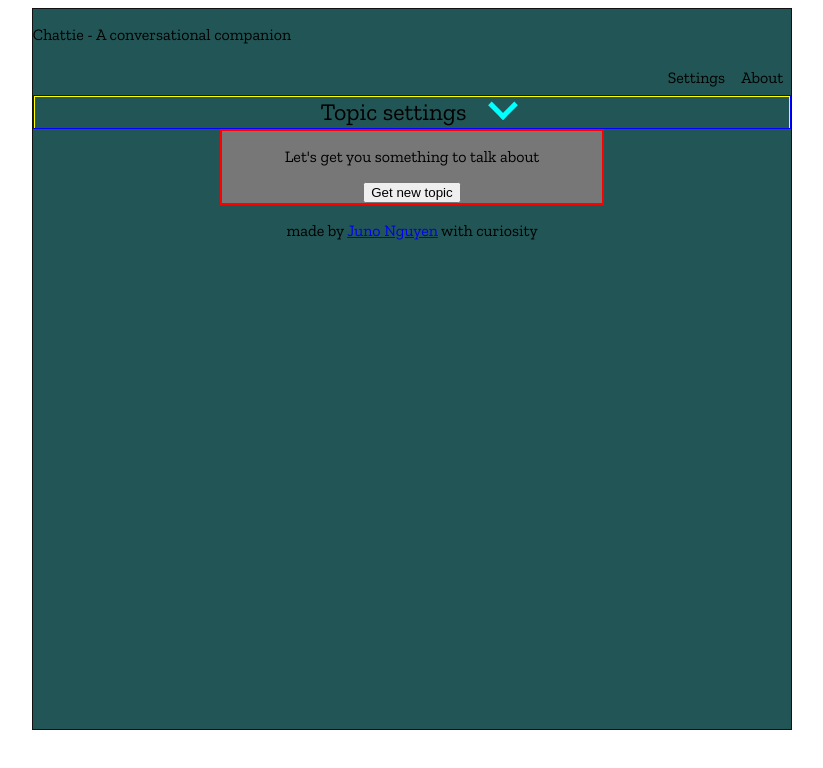
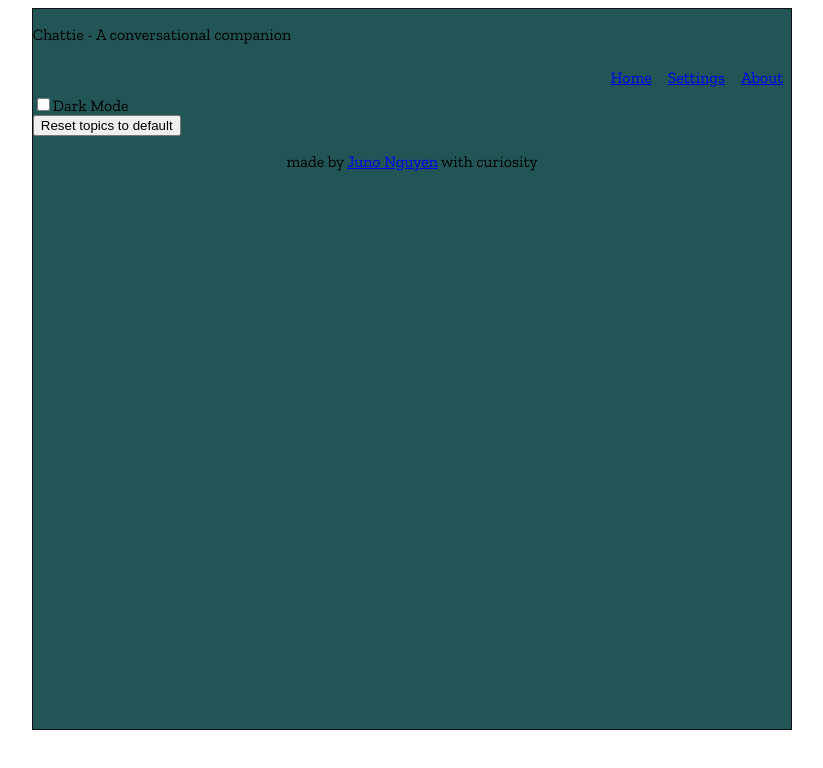
Before and after one commit to JunoNgx/chattie, a Vue app: page /settings in a window 1280 px wide. Shown: the top 768 px of the page, without its empty margins (228-1051 px from the left). Built offline with nearby package versions, Linux system fonts and the light colour scheme.

Commit message:
Setup vueX and router

```diff
--- a/package.json
+++ b/package.json
@@ -11,14 +11,18 @@
     "core-js": "^3.6.5",
     "sass": "^1.45.0",
     "sass-loader": "^10.2.0",
-    "vue": "^3.0.0"
+    "vue": "^3.0.0",
+    "vue-router": "^4.0.0-0",
+    "vuex": "^4.0.0-0"
   },
   "devDependencies": {
     "@typescript-eslint/eslint-plugin": "^4.18.0",
     "@typescript-eslint/parser": "^4.18.0",
     "@vue/cli-plugin-babel": "~4.5.0",
     "@vue/cli-plugin-eslint": "~4.5.0",
+    "@vue/cli-plugin-router": "~4.5.0",
     "@vue/cli-plugin-typescript": "~4.5.0",
+    "@vue/cli-plugin-vuex": "~4.5.0",
     "@vue/cli-service": "~4.5.0",
     "@vue/compiler-sfc": "^3.0.0",
     "@vue/eslint-config-typescript": "^7.0.0",
--- a/src/App.vue
+++ b/src/App.vue
@@ -1,17 +1,22 @@
 <script lang="ts">
-    import { defineComponent } from 'vue'
-    import Home from "./components/Home.vue"
+    import { defineComponent } from "vue"
+    import Header from "./components/Header.vue"
+    import Footer from "./components/Footer.vue"
 
-    export default defineComponent({
+    export default defineComponent ({
         name: "App",
         components: {
-            Home
+            Header,
+            Footer
         }
     })
 </script>
 
+
 <template>
-   <Home/>
+    <Header/>
+    <router-view/>
+    <Footer/>
 </template>
 
 <style lang="sass">
--- a/src/components/AboutDialog.vue
+++ /dev/null
@@ -1,28 +0,0 @@
-<script lang="ts">
-    import { defineComponent } from 'vue'
-    import ModalBase from './ModalBase.vue'
-
-    export default defineComponent ({
-        name: "AboutDialog",
-        props: {
-            close: Function
-        },
-        components: {
-            ModalBase
-        }
-    })
-</script>
-
-<template>
-    <ModalBase :title="'About'" :close="close">
-        <div class="about-content">
-            <p>
-                Chattie is a web application made by Juno Nguyen.
-            </p>
-        </div>
-    </ModalBase>
-</template>
-
-<style lang="sass" scope>
-
-</style>
--- a/src/components/Header.vue
+++ b/src/components/Header.vue
@@ -16,8 +16,9 @@
             Chattie - A conversational companion
         </p>
         <div class="header__navbar">
-            <p class="header__navbar__item" @click=showSettingsDialog>Settings</p>
-            <p class="header__navbar__item" @click=showAboutDialog>About</p>
+            <router-link class="header__navbar__item" to="/">Home</router-link>
+            <router-link class="header__navbar__item" to="/settings">Settings</router-link>
+            <router-link class="header__navbar__item" to="/about">About</router-link>
         </div>
     </div>
 </template>
--- a/src/components/ModalBase.vue
+++ /dev/null
@@ -1,33 +0,0 @@
-<script lang="ts">
-    import { defineComponent } from 'vue'
-
-    export default defineComponent({
-        name: "modal",
-        props: {
-            title: String,
-            close: Function,
-        }
-    })
-</script>
-
-<template>
-    <div class="modal">
-        <div class="modal__overlay">
-            <div class="modal__overlay__dialog">
-                <div class="modal__overlay__dialog__title">
-                    <p>{{title}}</p>
-                </div>
-                <div class="modal__overlay__dialog__content">
-                    <slot>This is the content of the dialog</slot>
-                </div>
-                <div class="modal__overlay__dialog__footer">
-                    <button @click="close">OK</button>
-                </div>
-            </div>
-        </div>
-    </div>
-</template>
-
-<style scoped>
-
-</style>
--- a/src/main.ts
+++ b/src/main.ts
@@ -1,4 +1,6 @@
 import { createApp } from 'vue'
 import App from './App.vue'
+import router from './router'
+import store from './store'
 
-createApp(App).mount('#app')
+createApp(App).use(store).use(router).mount('#app')
--- /dev/null
+++ b/src/router/index.ts
@@ -0,0 +1,32 @@
+import { createRouter, createWebHistory, RouteRecordRaw } from 'vue-router'
+import Home from '../views/Home.vue'
+import About from '../views/About.vue'
+import Settings from '../views/Settings.vue'
+
+const routes: Array<RouteRecordRaw> = [
+  {
+    path: '/',
+    name: 'Home',
+    component: Home
+  },
+  {
+    path: '/about',
+    name: 'About',
+    // // route level code-splitting
+    // // this generates a separate chunk (about.[hash].js) for this route
+    // // which is lazy-loaded when the route is visited.
+    // component: () => import(/* webpackChunkName: "about" */ '../views/About.vue')
+    component: About
+  }, {
+    path: '/settings',
+    name: 'Settings',
+    component: Settings
+  }
+]
+
+const router = createRouter({
+  history: createWebHistory(process.env.BASE_URL),
+  routes
+})
+
+export default router
--- /dev/null
+++ b/src/store/index.ts
@@ -0,0 +1,12 @@
+import { createStore } from 'vuex'
+
+export default createStore({
+  state: {
+  },
+  mutations: {
+  },
+  actions: {
+  },
+  modules: {
+  }
+})
--- /dev/null
+++ b/src/views/About.vue
@@ -0,0 +1,7 @@
+<template>
+    <div class="about-content">
+        <p>
+            Chattie is a web application made by Juno Nguyen.
+        </p>
+    </div>
+</template>
--- a/src/components/Home.vue
+++ b/src/views/Home.vue
@@ -3,14 +3,13 @@
     import type Topic from "../models/Topic"
     import topicData from "../data/topics.json"
 
-    import Header from "./Header.vue"
-    import TopicControl from "./TopicControl.vue"
-    import PromptDisplay from "./PromptDisplay.vue"
-    import NoTopicError from "./NoTopicError.vue"
-    import Footer from "./Footer.vue"
-
-    import SettingsDialog from "./SettingsDialog.vue"
-    import AboutDialog from "./AboutDialog.vue"
+    // import Header from "./Header.vue"
+    import TopicControl   from "../components/TopicControl.vue"
+    import PromptDisplay  from "../components/PromptDisplay.vue"
+    import NoTopicError   from "../components/NoTopicError.vue"
+    // import Footer         from "../components/Footer.vue"
+    // import SettingsDialog from "../components/SettingsDialog.vue"
+    // import AboutDialog    from "../components/AboutDialog.vue"
 
     // let promptStr = "Let's get you something to talk about";
     // let enabledTopics: number[] = [];
@@ -18,14 +17,14 @@
     export default defineComponent ({
         name: "Home",
         components: {
-            Header,
+            // Header,
             TopicControl,
             PromptDisplay,
             NoTopicError,
-            Footer,
+            // Footer,
 
-            SettingsDialog,
-            AboutDialog
+            // SettingsDialog,
+            // AboutDialog
         },
         data() {
             return {
@@ -110,10 +109,10 @@
 </script>
 
 <template>
-    <Header
+    <!-- <Header
         :showAboutDialog=showAboutDialog
         :showSettingsDialog=showSettingsDialog
-    />
+    /> -->
     <TopicControl
         :topicData=topicData
         :enabledTopics=enabledTopics
@@ -126,9 +125,9 @@
     <NoTopicError
         v-if=hasNoTopicEnabled
     />
-    <Footer />
+    <!-- <Footer /> -->
 
-    <SettingsDialog
+    <!-- <SettingsDialog
         v-show=isShowingSettingsDialog
         :darkModeValue=isDarkMode
         :updateDarkMode=updateDarkMode
@@ -138,5 +137,5 @@
     <AboutDialog
         v-show=isShowingAboutDialog
         :close=closeAboutDialog
-    />
+    /> -->
 </template>
--- a/src/components/SettingsDialog.vue
+++ b/src/views/Settings.vue
@@ -1,6 +1,6 @@
 <script lang="ts">
     import { defineComponent } from 'vue'
-    import ModalBase from './ModalBase.vue'
+    // import ModalBase from './ModalBase.vue'
 
     export default defineComponent ({
         name: "SettingsDialog",
@@ -15,9 +15,9 @@
             resetDefault: Function,
             close: Function,
         },
-        components: {
-            ModalBase
-        },
+        // components: {
+        //     ModalBase
+        // },
         // methods: {
         //     updateDarkMode() {
         //         this.$emit('update-dark-mode', this.isDarkMode)
@@ -27,7 +27,7 @@
 </script>
 
 <template>
-    <ModalBase :title="'Settings'" :close="close">
+    <div>
         <input
             type="checkbox"
             id="dark-mode-checkbox"
@@ -38,7 +38,7 @@
         <div class="settings-content">
             <button @click=resetDefault>Reset topics to default</button>
         </div>
-    </ModalBase>
+    </div>
 </template>
 
 <style lang="sass" scope>
```
Also changed, not shown: 1 other file (tests, documents, lock files or other folders).
